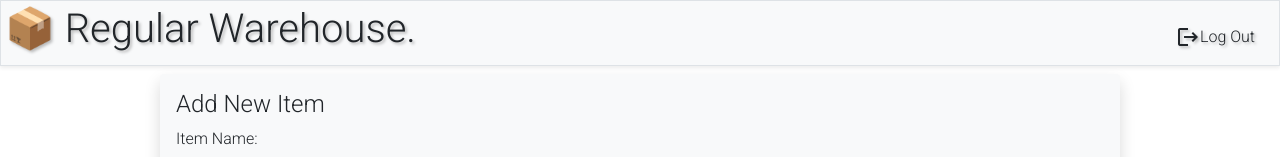
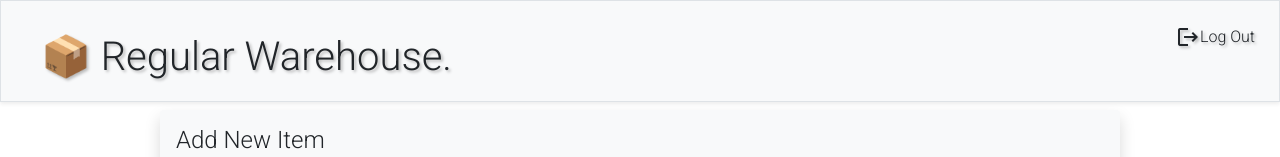
Before and after one commit to rrcampbell-exe/regular-warehouse, a React (Create React App) app in the folder client/: page /warehouse in a window 1280 px wide. Shown: the top 157 px of the page. Built offline with nearby package versions, Linux system fonts and the light colour scheme; no server answers; sample sign-in values are in the browser's storage.

Commit message:
link back to warehouse page from edit item

```diff
--- a/client/src/components/Header/index.js
+++ b/client/src/components/Header/index.js
@@ -10,7 +10,9 @@ const Header = () => {
 
   return (
     <header className='bg-light border shadow-sm p-1 text-shadow'>
-      <h1 className="align-bottom">📦 Regular Warehouse.</h1>
+      <Link to='/warehouse' className='nav nav-link text-dark' >
+        <h1 className="align-bottom">📦 Regular Warehouse.</h1>
+        </Link>
       <Link to="/" onClick={logout} className='nav nav-link align-top text-dark p-0'><span className="material-icons md-12 align-bottom">logout</span>Log Out</Link>
     </header>
   );
```
